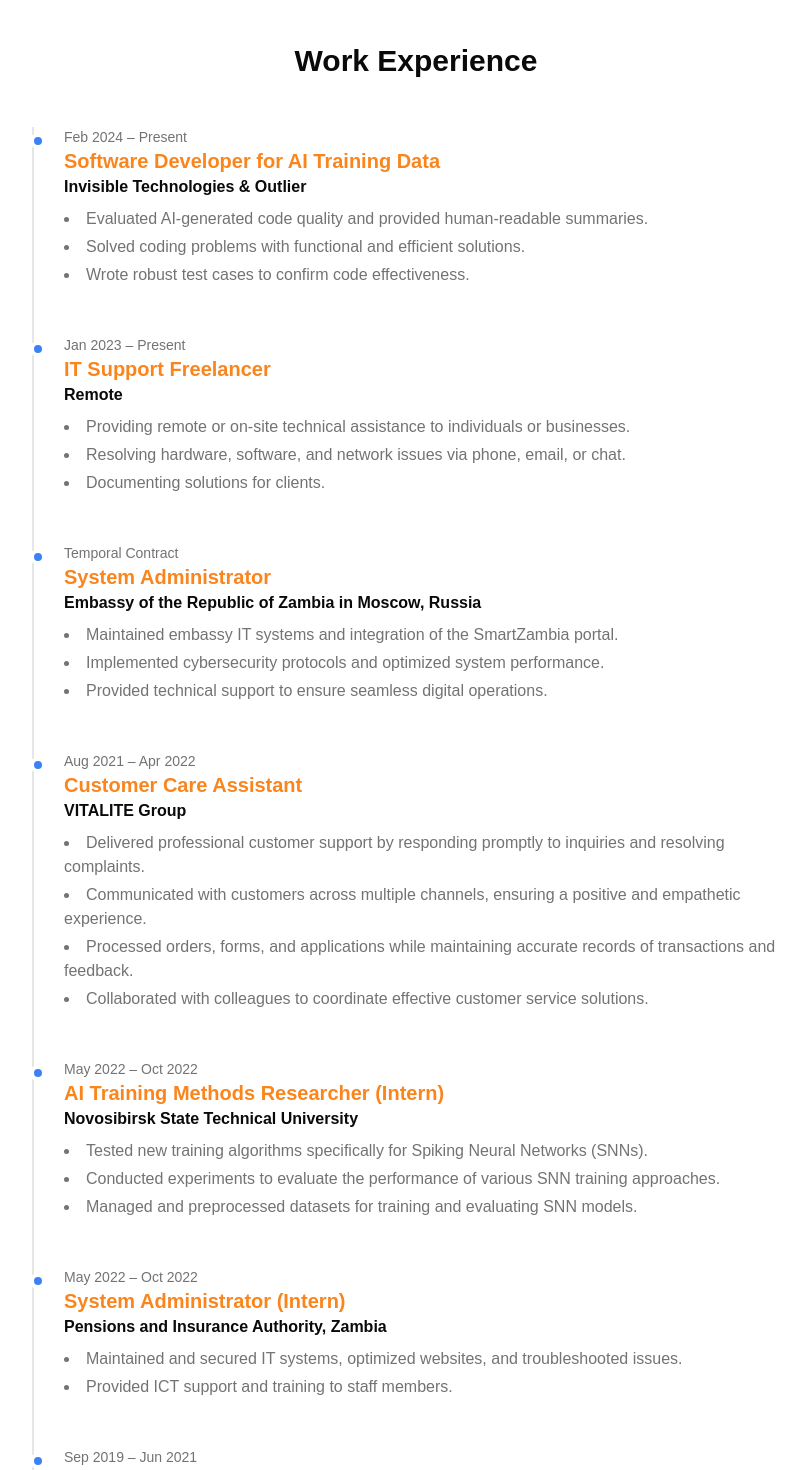
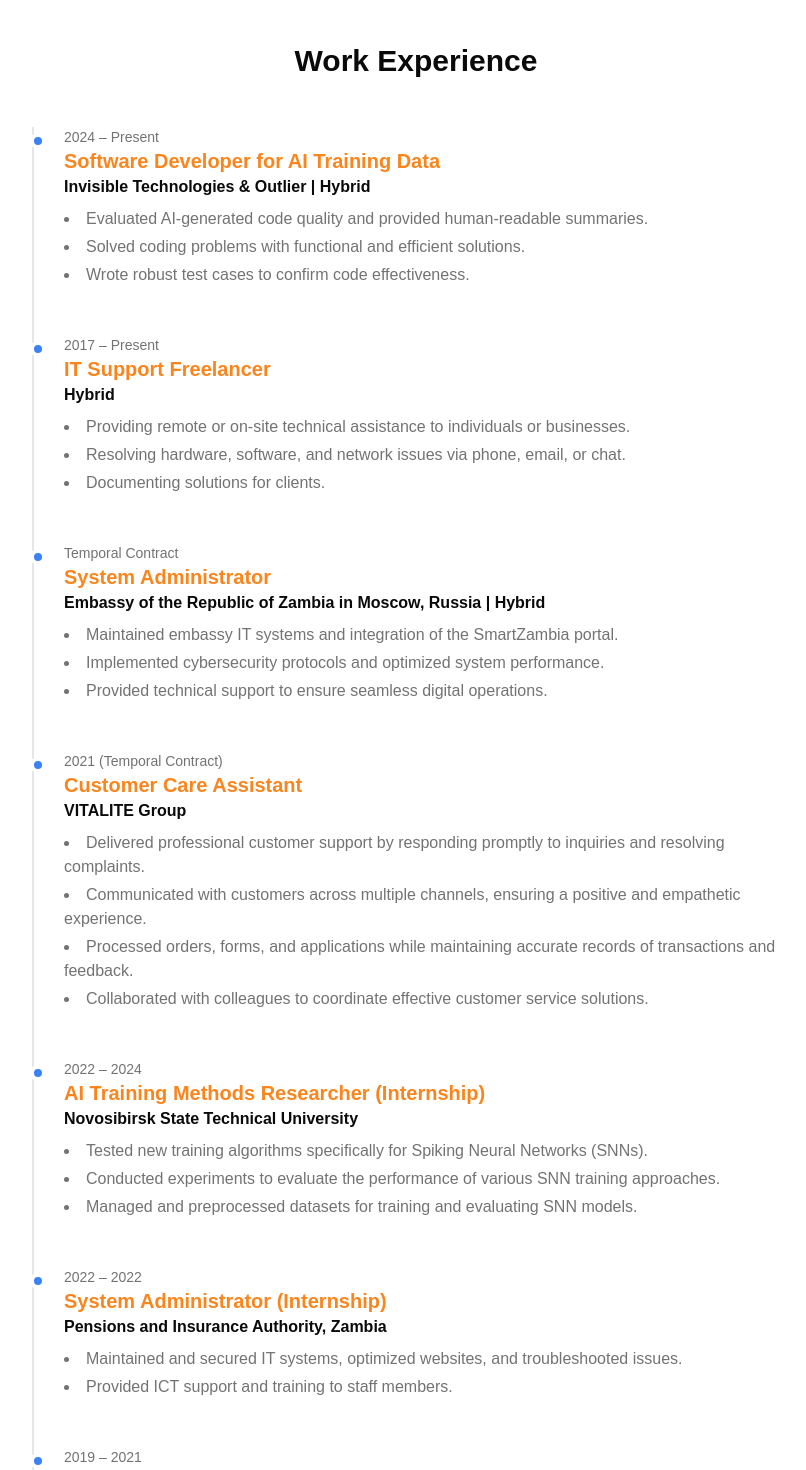
Before and after one commit to MS0C54073/muzoprof, a Next.js app: page / in a window 1280 px wide. Shown: the part 2340-3810 px from the top of the page, without its empty margins (224-1030 px from the left). Built offline with nearby package versions, Linux system fonts and the light colour scheme.

Commit message:
Update Work Experience with the following information: 2024 – Present So

```diff
--- a/src/app/page.tsx
+++ b/src/app/page.tsx
@@ -97,8 +97,8 @@ const projects = [
 const experiences = [
     {
         title: "Software Developer for AI Training Data",
-        company: "Invisible Technologies & Outlier",
-        duration: "Feb 2024 – Present",
+        company: "Invisible Technologies & Outlier | Hybrid",
+        duration: "2024 – Present",
         details: [
             "Evaluated AI-generated code quality and provided human-readable summaries.",
             "Solved coding problems with functional and efficient solutions.",
@@ -107,8 +107,8 @@ const experiences = [
     },
      {
         title: "IT Support Freelancer",
-        company: "Remote",
-        duration: "Jan 2023 – Present",
+        company: "Hybrid",
+        duration: "2017 – Present",
         details: [
             "Providing remote or on-site technical assistance to individuals or businesses.",
             "Resolving hardware, software, and network issues via phone, email, or chat.",
@@ -117,7 +117,7 @@ const experiences = [
     },
     {
         title: "System Administrator",
-        company: "Embassy of the Republic of Zambia in Moscow, Russia",
+        company: "Embassy of the Republic of Zambia in Moscow, Russia | Hybrid",
         duration: "Temporal Contract",
         details: [
             "Maintained embassy IT systems and integration of the SmartZambia portal.",
@@ -128,7 +128,7 @@ const experiences = [
     {
         title: "Customer Care Assistant",
         company: "VITALITE Group",
-        duration: "Aug 2021 – Apr 2022",
+        duration: "2021 (Temporal Contract)",
         details: [
             "Delivered professional customer support by responding promptly to inquiries and resolving complaints.",
             "Communicated with customers across multiple channels, ensuring a positive and empathetic experience.",
@@ -137,9 +137,9 @@ const experiences = [
         ]
     },
     {
-        title: "AI Training Methods Researcher (Intern)",
+        title: "AI Training Methods Researcher (Internship)",
         company: "Novosibirsk State Technical University",
-        duration: "May 2022 – Oct 2022",
+        duration: "2022 – 2024",
         details: [
             "Tested new training algorithms specifically for Spiking Neural Networks (SNNs).",
             "Conducted experiments to evaluate the performance of various SNN training approaches.",
@@ -147,9 +147,9 @@ const experiences = [
         ]
     },
     {
-        title: "System Administrator (Intern)",
+        title: "System Administrator (Internship)",
         company: "Pensions and Insurance Authority, Zambia",
-        duration: "May 2022 – Oct 2022",
+        duration: "2022 – 2022",
         details: [
             "Maintained and secured IT systems, optimized websites, and troubleshooted issues.",
             "Provided ICT support and training to staff members."
@@ -158,7 +158,7 @@ const experiences = [
     {
         title: "Software Developer Intern",
         company: "Kursk State University, Russia",
-        duration: "Sep 2019 – Jun 2021",
+        duration: "2019 – 2021",
         details: [
             "Built, tested, and optimized software in C++, Python, and C#.",
             "Utilized automated debugging and performance enhancement techniques."
@@ -167,7 +167,7 @@ const experiences = [
     {
         title: "Customer Care Associate",
         company: "Airtel Zambia PLC",
-        duration: "Jan 2015 - Dec 2016",
+        duration: "2015 - 2016",
         details: [
             "Ensured Customer Satisfaction through consistent standards of service excellence through implementation of continuous improvement initiatives.",
             "Provided excellent customer relationship management by resolving customer queries, selling, retention and relationship building.",
@@ -178,7 +178,7 @@ const experiences = [
     {
         title: "Internet Cafe Operator",
         company: "AbduTech Net Cafe",
-        duration: "Jan 2013 - Dec 2015",
+        duration: "2013 - 2015",
         details: [
             "Assisted customers with PC software including Microsoft Office, Adobe suites, and other cafe applications.",
             "Provided services such as encoding, printing, photocopying, typing, and downloading.",
@@ -422,82 +422,93 @@ export default function Home() {
                 experience: [
                     {
                         title: "Software Developer for AI Training Data",
-                        company: "Invisible Technologies / Outlier",
-                        duration: "Feb 2024 – Present",
+                        company: "Invisible Technologies & Outlier | Hybrid",
+                        duration: "2024 – Present",
                         details: [
-                            "Evaluated AI-generated code against quality metrics, authoring human-readable summaries to guide model improvement.",
-                            "Authored and solved diverse coding problems to expand training datasets with functional, efficient solutions.",
-                            "Developed and implemented robust test cases to confirm code effectiveness, reliability, and performance.",
+                            "Evaluated AI-generated code quality and provided human-readable summaries.",
+                            "Solved coding problems with functional and efficient solutions.",
+                            "Wrote robust test cases to confirm code effectiveness."
                         ]
                     },
                     {
                         title: "IT Support Freelancer",
-                        company: "Remote",
-                        duration: "Jan 2023 – Present",
+                        company: "Hybrid",
+                        duration: "2017 – Present",
                         details: [
-                            "Provide remote and on-site technical assistance, resolving hardware, software, and network issues.",
-                            "Document troubleshooting procedures and solutions to build a reusable knowledge base for clients.",
+                            "Providing remote or on-site technical assistance to individuals or businesses.",
+                            "Resolving hardware, software, and network issues via phone, email, or chat.",
+                            "Documenting solutions for clients."
                         ]
                     },
                     {
                         title: "System Administrator",
-                        company: "Embassy of the Republic of Zambia, Moscow",
-                        duration: "Jun 2023 – Dec 2023 (Contract)",
+                        company: "Embassy of the Republic of Zambia in Moscow, Russia | Hybrid",
+                        duration: "Temporal Contract",
                         details: [
-                            "Maintained all embassy IT systems and managed the integration of the SmartZambia government portal.",
-                            "Implemented and enforced cybersecurity protocols to protect sensitive data and optimized system performance.",
-                            "Provided dedicated technical support to all embassy staff to ensure seamless digital operations.",
-                        ]
-                    },
-                     {
-                        title: "AI Training Methods Researcher (Intern)",
-                        company: "Novosibirsk State Technical University",
-                        duration: "May 2022 – Oct 2022",
-                        details: [
-                            "Tested and evaluated novel training algorithms for Spiking Neural Networks (SNNs).",
-                            "Managed and preprocessed large datasets for training and validating SNN models.",
+                            "Maintained embassy IT systems and integration of the SmartZambia portal.",
+                            "Implemented cybersecurity protocols and optimized system performance.",
+                            "Provided technical support to ensure seamless digital operations."
                         ]
                     },
                     {
-                        title: "System Administrator (Intern)",
-                        company: "Pensions and Insurance Authority, Zambia",
-                        duration: "May 2022 – Oct 2022",
-                        details: [
-                            "Assisted in maintaining and securing critical IT systems and optimizing website performance.",
-                            "Provided ICT support and foundational training to staff members to improve digital literacy.",
-                        ]
-                    },
-                     {
                         title: "Customer Care Assistant",
                         company: "VITALITE Group",
-                        duration: "Aug 2021 – Apr 2022",
+                        duration: "2021 (Temporal Contract)",
                         details: [
-                            "Delivered professional customer support by promptly responding to inquiries and resolving complaints.",
-                            "Processed orders, forms, and applications while maintaining accurate records of customer interactions.",
+                            "Delivered professional customer support by responding promptly to inquiries and resolving complaints.",
+                            "Communicated with customers across multiple channels, ensuring a positive and empathetic experience.",
+                            "Processed orders, forms, and applications while maintaining accurate records of transactions and feedback.",
+                            "Collaborated with colleagues to coordinate effective customer service solutions.",
                         ]
                     },
                     {
-                        title: "Software Developer (Intern)",
+                        title: "AI Training Methods Researcher (Internship)",
+                        company: "Novosibirsk State Technical University",
+                        duration: "2022 – 2024",
+                        details: [
+                            "Tested new training algorithms specifically for Spiking Neural Networks (SNNs).",
+                            "Conducted experiments to evaluate the performance of various SNN training approaches.",
+                            "Managed and preprocessed datasets for training and evaluating SNN models."
+                        ]
+                    },
+                    {
+                        title: "System Administrator (Internship)",
+                        company: "Pensions and Insurance Authority, Zambia",
+                        duration: "2022 – 2022",
+                        details: [
+                            "Maintained and secured IT systems, optimized websites, and troubleshooted issues.",
+                            "Provided ICT support and training to staff members."
+                        ]
+                    },
+                    {
+                        title: "Software Developer Intern",
                         company: "Kursk State University, Russia",
-                        duration: "Sep 2019 – Jun 2021",
+                        duration: "2019 – 2021",
                         details: [
-                            "Developed, tested, and optimized software applications using C++, Python, and C#.",
+                            "Built, tested, and optimized software in C++, Python, and C#.",
+                            "Utilized automated debugging and performance enhancement techniques."
                         ]
                     },
                     {
                         title: "Customer Care Associate",
                         company: "Airtel Zambia PLC",
-                        duration: "Jan 2015 - Dec 2016",
+                        duration: "2015 - 2016",
                         details: [
-                            "Provided high-level customer relationship management by resolving queries, handling sales, and focusing on retention.",
+                            "Ensured Customer Satisfaction through consistent standards of service excellence through implementation of continuous improvement initiatives.",
+                            "Provided excellent customer relationship management by resolving customer queries, selling, retention and relationship building.",
+                            "Promoted Airtel brand image by managing service delivery aligned to customer needs and business objectives.",
+                            "Adhered to good work ethics."
                         ]
                     },
                     {
                         title: "Internet Cafe Operator",
                         company: "AbduTech Net Cafe",
-                        duration: "Jan 2013 - Dec 2015",
+                        duration: "2013 - 2015",
                         details: [
-                           "Assisted customers with PC software, provided various cafe services, and troubleshooted hardware/software issues.",
+                           "Assisted customers with PC software including Microsoft Office, Adobe suites, and other cafe applications.",
+                           "Provided services such as encoding, printing, photocopying, typing, and downloading.",
+                           "Troubleshooted various computer applications, hardware, and software issues.",
+                           "Provided excellent customer care and maintained store records and inventories."
                         ]
                     },
                 ].sort((a, b) => new Date(b.duration.split(' – ')[1] === 'Present' ? Date.now() : b.duration.split(' – ')[1] || 0).getTime() - new Date(a.duration.split(' – ')[1] === 'Present' ? Date.now() : a.duration.split(' – ')[1] || 0).getTime()),
```
